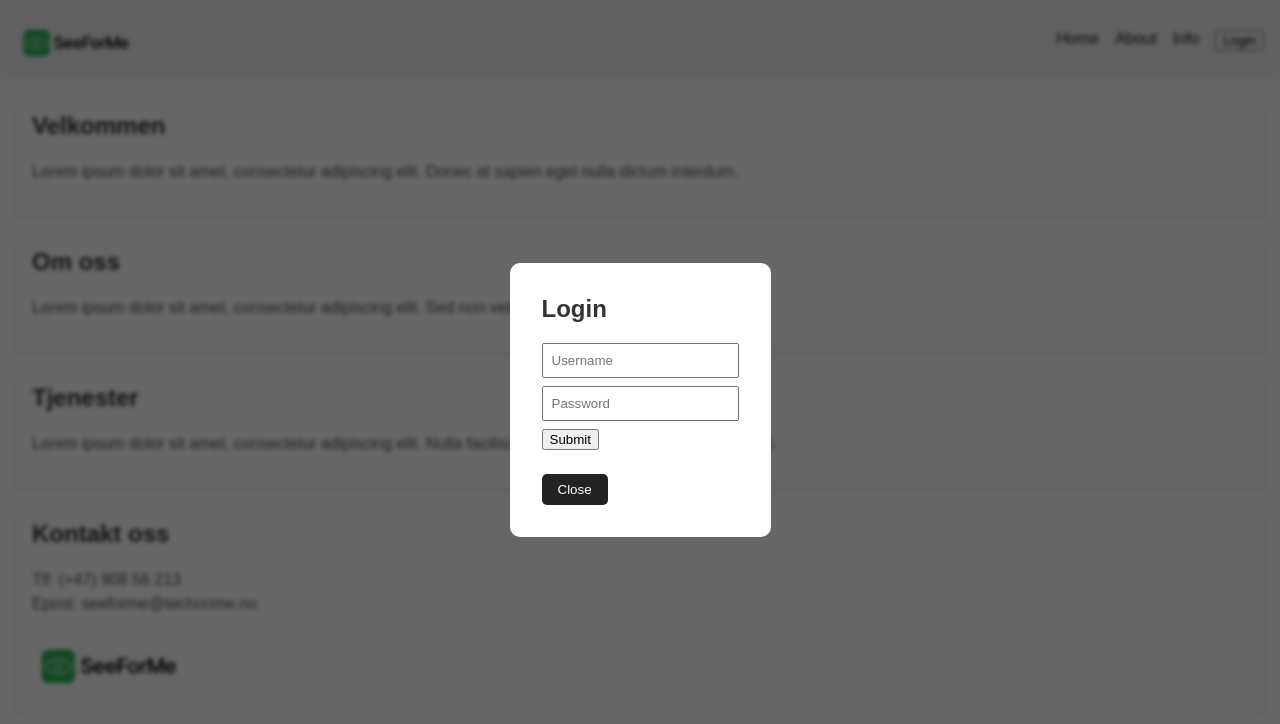
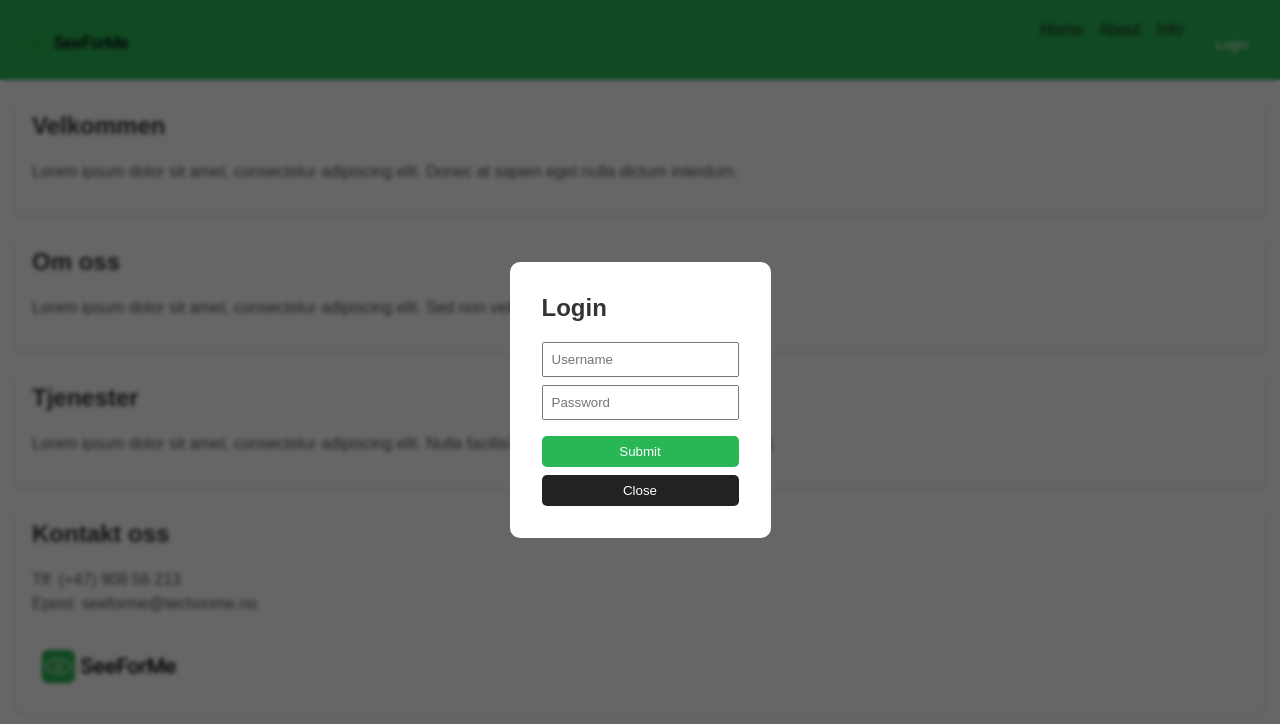
Before and after one commit to CarlKvalvik/TechOnMe-GreenTechSee, a plain HTML site: page index.html in a window 1280 px wide. Both pictures are taken after a click on the button "Login". Drawn offline with Linux system fonts and the light colour scheme.

Commit message:
styling changes

```diff
--- a/styles.css
+++ b/styles.css
@@ -33,7 +33,7 @@ p {
     justify-content: space-between;
     align-items: center;
     padding: 1rem;
-    background-color: #F1F1F1;
+    background-color: #29b655;
     color: #222;
     position: sticky;
     top: 0;
@@ -58,7 +58,7 @@ p {
 /* Bottom Mobile Navbar */
 .mobile-nav {
     display: none;
-    background: #F1F1F1;
+    background: #29b655;
     position: fixed;
     bottom: 0;
     height: 65px;
@@ -118,13 +118,13 @@ input {
 }
 
 #closeModal {
-    margin-top: 1rem;
     padding: 0.5rem 1rem;
     background: #222;
     color: #fff;
     border: none;
     border-radius: 5px;
     cursor: pointer;
+    width: 100%;
 }
 
 /* Success Modal */
@@ -153,3 +153,14 @@ input {
     margin-top: 0.5rem;
     font-weight: bold;
 }
+
+.login-btn {
+  margin-top: 0.5rem;
+  padding: 0.5rem 1rem;
+  background: #29b655; /* green color */
+  color: #fff;
+  border: none;
+  border-radius: 5px;
+  cursor: pointer;
+  width: 100%;
+}
```
Also changed, not shown: README.md.
